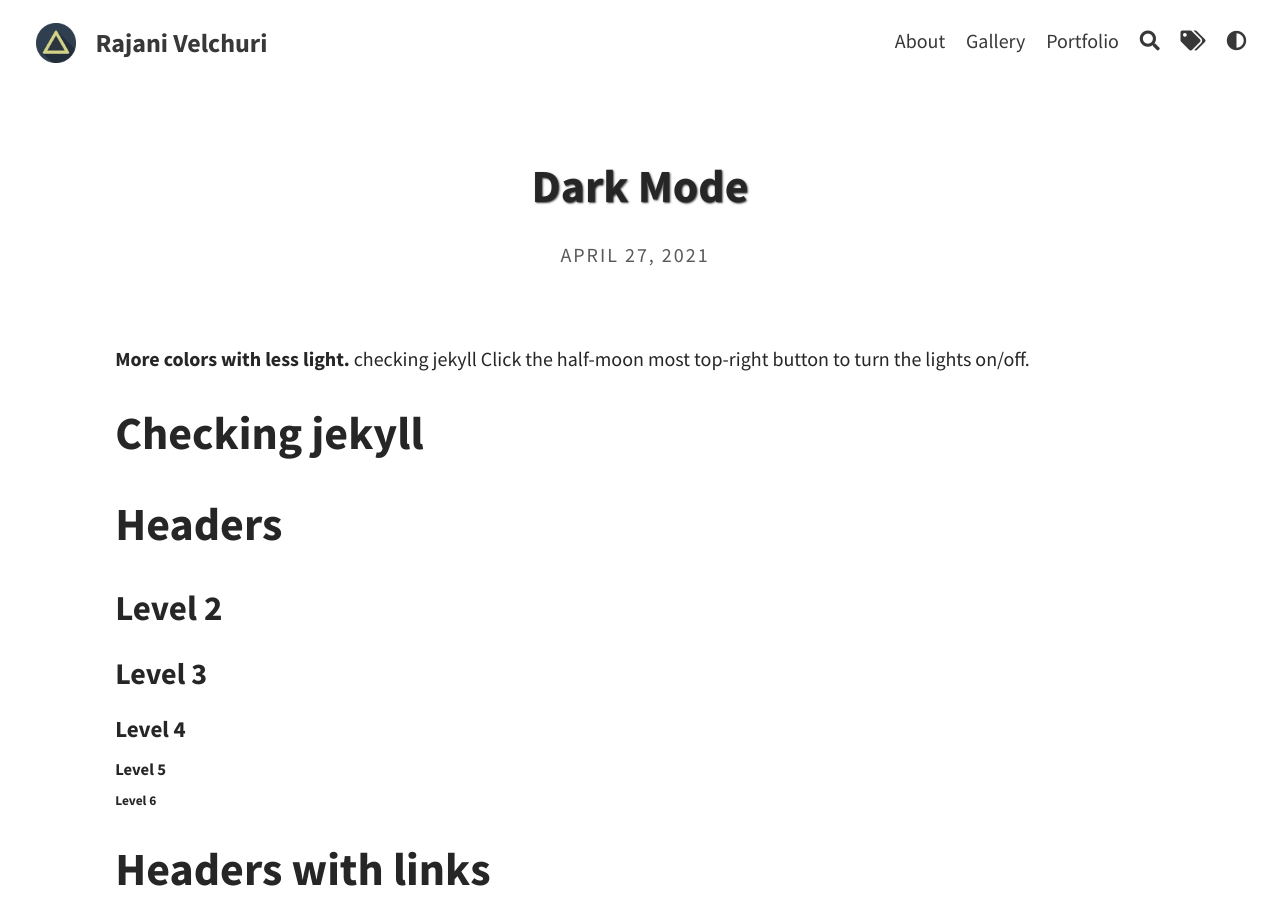
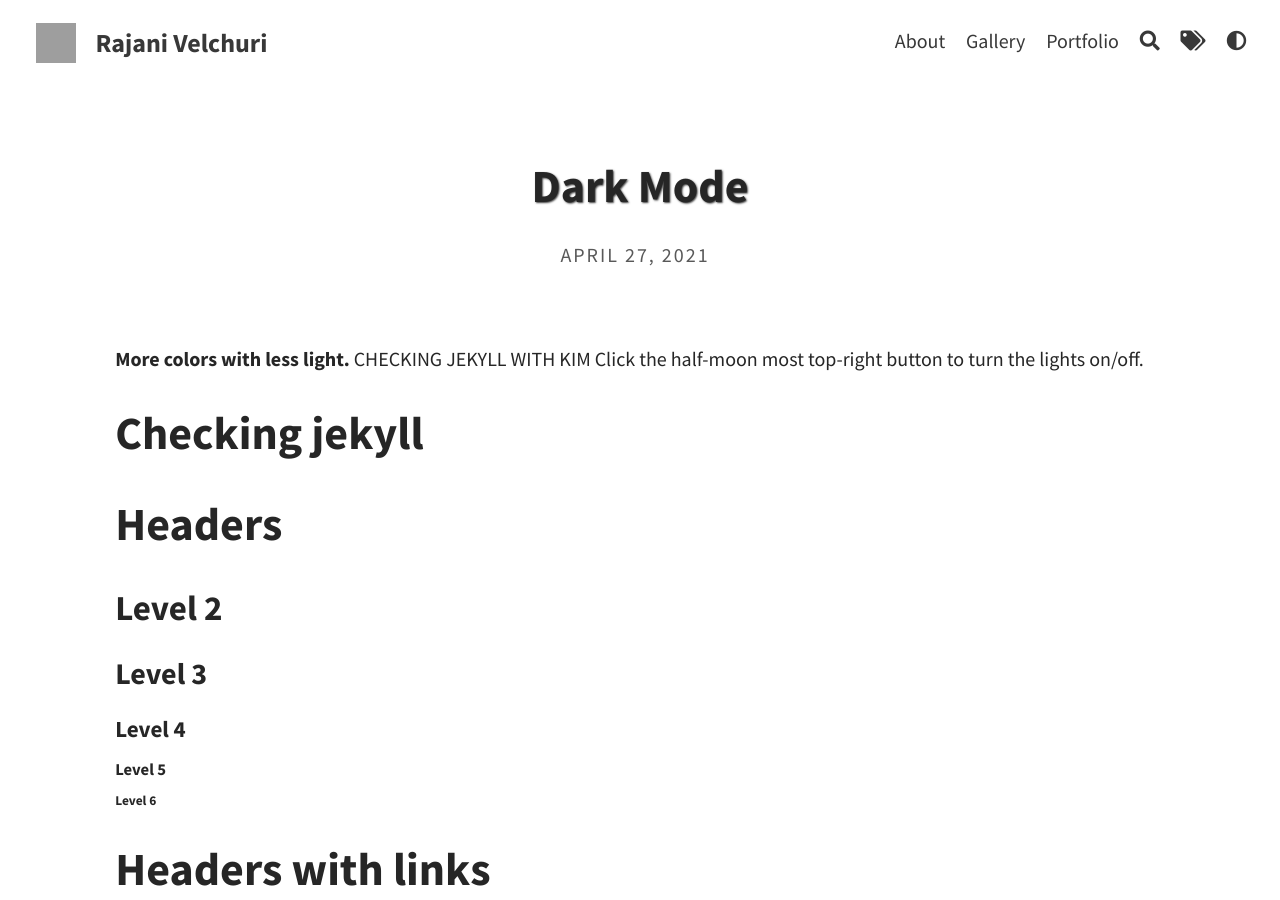
Before and after one commit to Rvelchuri/personal_portfolio, a Jekyll site: the page built from _posts/2021-04-27-dark-mode.md, in a window 1280 px wide and 900 px high. Built offline with Jekyll 4.4.1, drawn with Linux system fonts in a browser that asks for light colours; grey boxes are pictures that could not be loaded.

```diff
--- a/_config.yml
+++ b/_config.yml
@@ -2,15 +2,18 @@
 baseurl: "/personal_portfolio"
 url: "https://github.com/Rvelchuri"
 
+livereload: true
+livereload_port: 35729
+
 # THEME-SPECIFIC CONFIGURATION
 title: Rajani Velchuri                                  # site's title
 description: "A website with blog posts and pages"      # used by search engines
-avatar: assets/img/triangle.png                         # Empty for no avatar in navbar
+avatar: assets/img/Tulip.png                        # Empty for no avatar in navbar
 favicon: assets/favicon.ico                             # Icon displayed in the tab
 
 # Header and footer text
 header_text: <code>Welcome to my Tech world</code>   # Change Blog header text
-header_feature_image: assets/img/pexels/triangular.jpeg
+header_feature_image: assets/img/pexels/Tulip.jpeg
 footer_text: >
   Powered by <a href="https://jekyllrb.com/">Jekyll</a> with <a href="https://github.com/Rvelchuri/Type-on-Strap">Type on Strap</a>
 
--- a/_data/icons_builder.yml
+++ b/_data/icons_builder.yml
@@ -79,4 +79,4 @@ wordpress:
   pre: "https://"
   pos: ".wordpress.com/"
 youtube:
-  pre: "https://www.youtube.com/channel/"
+  pre: "http://www.youtube.com/channel/"
--- a/_posts/2021-04-27-dark-mode.md
+++ b/_posts/2021-04-27-dark-mode.md
@@ -5,7 +5,7 @@ tags: [Katex, Markdown]
 ---
 
 **More colors with less light.**
-checking jekyll
+CHECKING JEKYLL WITH KIM
 Click the half-moon most top-right button to turn the lights on/off.
 # Checking jekyll
 # Headers
```
Also changed, not shown: _portfolio/Event-Remider.md (+5 -0 lines), 3 other files.
